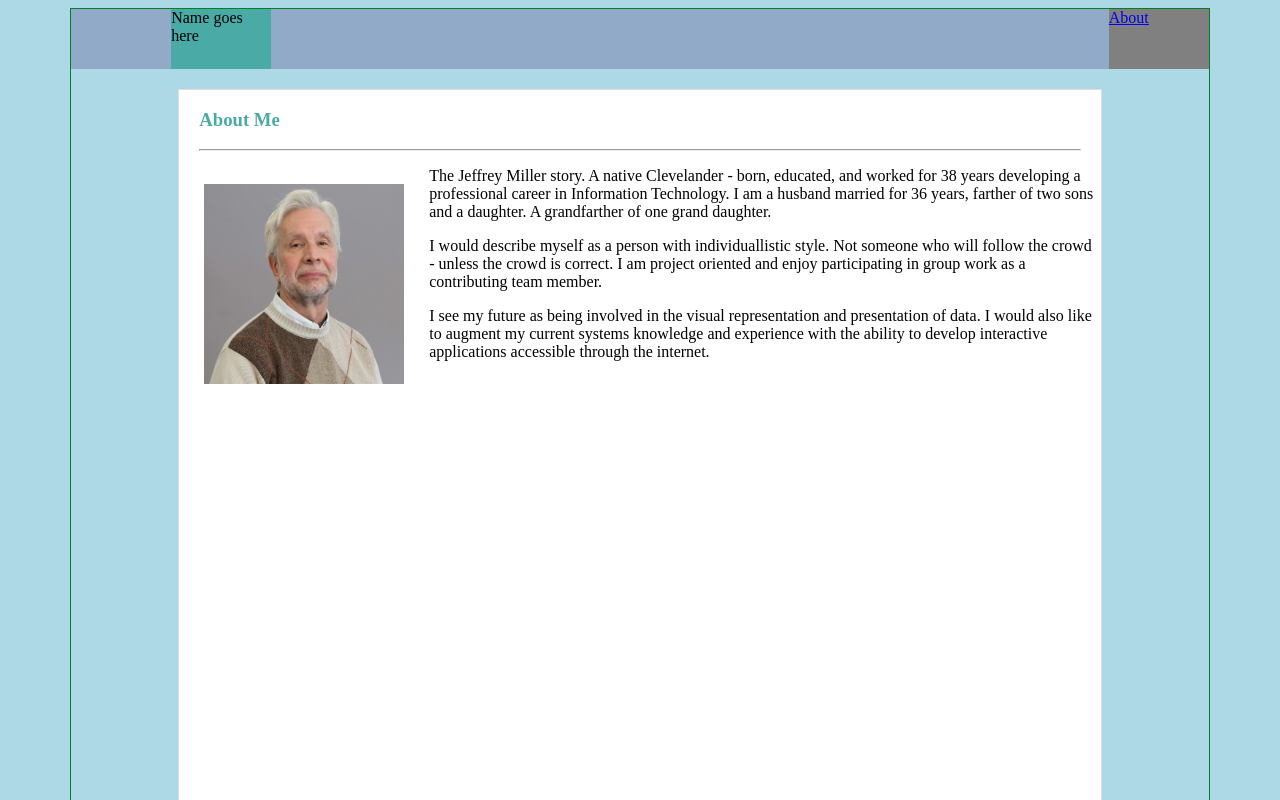
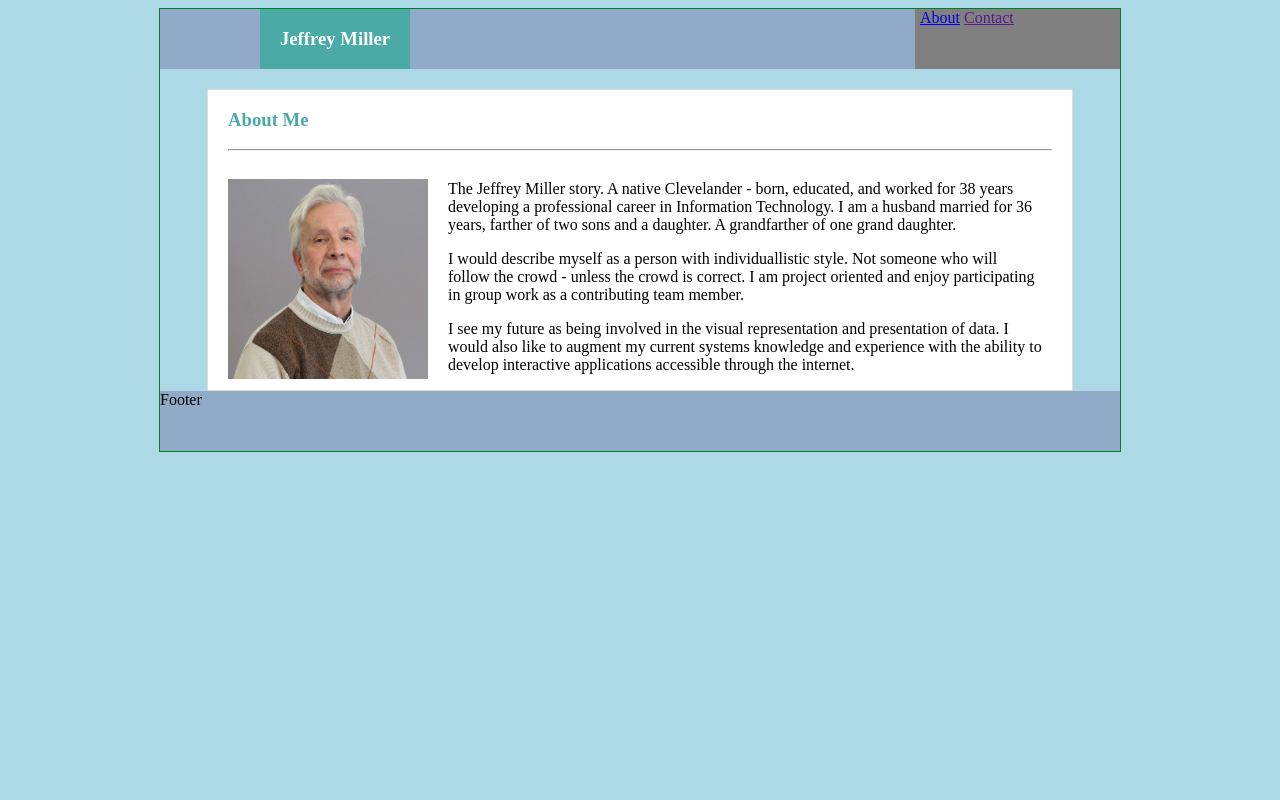
Before and after one commit to jamiller445/Basic-Portfolio, a plain HTML site: page index.html in a window 1280 px wide. Shown: the top 800 px of the page. Drawn offline with Linux system fonts and the light colour scheme.

Commit message:
update-1 24Oct18

```diff
--- a/assets/css/style.css
+++ b/assets/css/style.css
@@ -18,15 +18,23 @@ body{
 #my-picture {
     width: 200px;
     height: 200px;
-    margin:25px;
+    margin-top:20px;
+    margin-bottom:10px;
+    margin-right: 20px;
+    margin-left:20px;
+    float:left;
+}
 
-    float:left;
+#p-container {
+    padding-top: 5px;
+    padding-right: 30px;
 }
 
 #container {
     margin:0 auto;
-    width:90%;
-    height:1020;
+    width:960px;
+    /* width:90%; */
+    /* height:1020; */
     border-style:solid;
     border-color:rgb(0, 128, 38);
     border-width: thin;
@@ -42,7 +50,6 @@ body{
     float:center;
     margin-top:20px;
     height:98%;
-    ima
     /* margin-right:100px; */
     /* margin-left:100px; */
 }
@@ -56,11 +63,12 @@ body{
 
 #main {
     margin:0 auto;
+    width=960px;
     /* background:rgba(255, 255, 255, 0.603); */
     /* border-style:solid; */
     /* border-color:#dddddd; */
-    width:90%;
-    height:960px;
+    /* width:90%; */
+    /* height:960px; */
 }
 
 #nav-bar {
@@ -73,23 +81,31 @@ body{
 }
 
 #name-box {
+    text-aling:center;
+    color:white;
     display:inline-block;
     margin-left:100px;
     background:#4aaaa5;
-    width:100px;
+    width:150px;
     height:60px;
 }
 
-/* #name { */
-    /* text-align:center; */
+#name {
+    margin: 0 auto;
+    /* float:middle; */
+    /* width:100%; */
+    /* display:inline-block; */
+    text-align:center;
+    /* padding-left:10px; */
     /* padding-top:20%; */
-/* } */
+}
 
 #nav-box {
     display:inline-block;
     float:right;
     background:gray;
-    width:100px;
+    padding-left:5px;
+    width:200px;
     height:60px;
 }
 
--- a/index.html
+++ b/index.html
@@ -16,11 +16,11 @@
         <div id="container">
             <section id="nav-bar">
                 <div id="name-box">
-                    Name goes here
-                    <!-- <div id="name"> Jeffrey Miller</div> -->
+                    <div id="name"><h3>Jeffrey Miller</h3></div>
                 </div>
                 <div id="nav-box">
                     <a href="index.html">About</a>
+                    <a href="">Contact</a>
                     <!-- Nav links go here -->
                     <!-- <div id="nav-buttons">Nav buttons go here</div> -->
                 </div>
@@ -33,23 +33,21 @@
                         <hr>
                     </header>
                     <img id="my-picture" src="Images/Portfilio.jpeg" alt="Jeffrey Miller">
+                    <div id="p-container">
                     <p>The Jeffrey Miller story.  A native Clevelander - born, educated, and worked
                         for 38 years developing a professional career in Information Technology.
                         I am a husband married for 36 years, farther of two sons and a daughter.
                         A grandfarther of one grand daughter.
-                    </p>
-                    <p>
+                    </p><p>
                         I would describe myself as a person with individuallistic style.  Not someone
                         who will follow the crowd - unless the crowd is correct.  I am project oriented
                         and enjoy participating in group work as a contributing team member.
-                    </p>
-                    <p>
+                    </p><p>
                         I see my future as being involved in the visual representation and presentation
                         of data.  I would also like to augment my current systems knowledge and experience
                         with the ability to develop interactive applications accessible through the internet.
                     </p>
-
-
+                    </div>
                     </p>
                 </div>
                 <!-- This is the main-section -->
```
